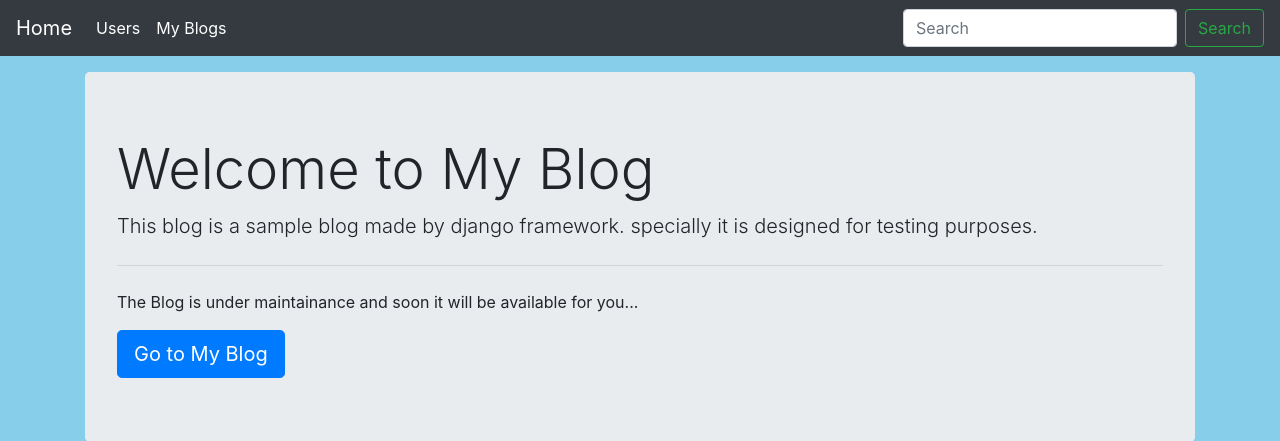
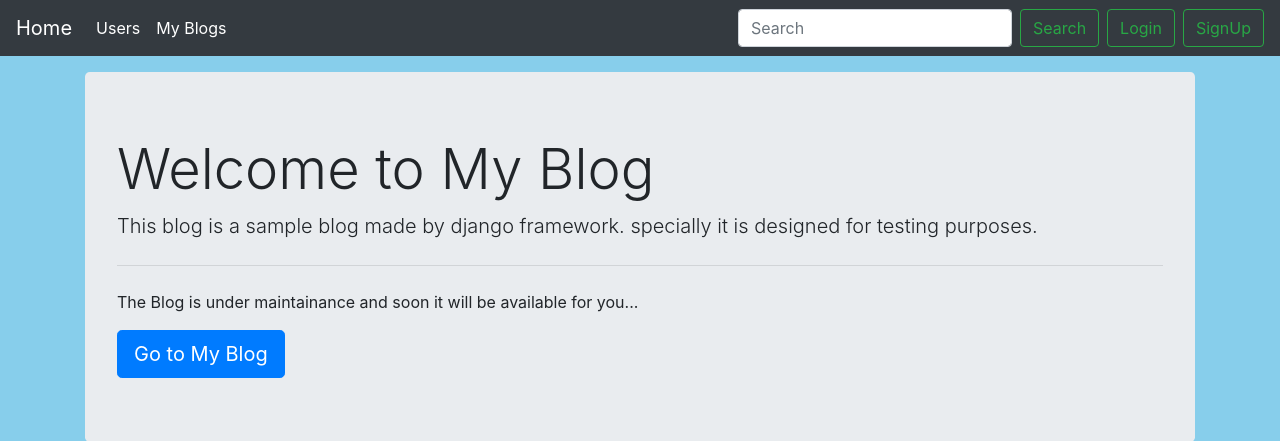
Before and after one commit to ankitgadewal/blogproject, a Django app: page / in a window 1280 px wide. Shown: the top 441 px of the page. Run offline with Django 3.2, Linux system fonts and the light colour scheme; some libraries are stand-ins or nearby versions.

Commit message:
some functionality improved

```diff
--- a/blogs/views.py
+++ b/blogs/views.py
@@ -1,5 +1,6 @@
 from django.shortcuts import render
 from .models import Blogs
+from django.contrib import messages
 
 # Create your views here.
 def blog(request):
@@ -13,7 +14,7 @@ def index(request):
 
 def search(request):
     query = request.GET['query']
-    if len(query) > 50:
+    if len(query) > 50 or len(query)<1:
         allposts = []
     else:
         allposts = Blogs.objects.filter(title__icontains=query).union(Blogs.objects.filter(description__icontains=query))
--- a/templates/base.html
+++ b/templates/base.html
@@ -31,8 +31,10 @@
         </ul>
         <form class="form-inline my-2 my-lg-0" action="/search" method="get">
           <input class="form-control mr-sm-2" type="search" placeholder="Search" aria-label="Search" name="query" id="query">
-          <button class="btn btn-outline-success my-2 my-sm-0" type="submit">Search</button>
+          <button class="btn btn-outline-success my-2 my-sm-0 mr-2" type="submit">Search</button>
         </form>
+        <button class="btn btn-outline-success my-2 my-sm-0 mr-2" type="submit">Login</button>
+          <button class="btn btn-outline-success my-2 my-sm-0" type="submit">SignUp</button>
       </div>
     </nav>
       {% block body %}
--- a/templates/search.html
+++ b/templates/search.html
@@ -1,12 +1,13 @@
 {% extends 'base.html' %}
 
 {% block body %}
+
 <div class="container">
     <br>
     <h2>Search Results: </h2>
     {% if allposts|length < 1 %}
 
-    <p> your search query {{query}} didn't Match any blog : </p>
+    <p> your search query <b>{{query}} </b>didn't Match any blog : </p>
     <ul>
         <li><h4>Please refine Your query</h4></li>
         <li>Try Different keywords</li>
@@ -18,7 +19,7 @@
           <img src="../assets/images/01.png" class="card-img-top" alt="..." style="height:150px;">
           <div class="card-body">
             <h5 class="card-title">{{post.title}}</h5>
-            <p class="card-text">{{post.description}}</p>
+            <p class="card-text">{{post.description|truncatechars:200}}</p>
             <p class="card-text">{{post.datetime}}</p>
             <a href="{{post.slug}}" class="btn btn-primary">Continue Reading</a>
           </div>
```
